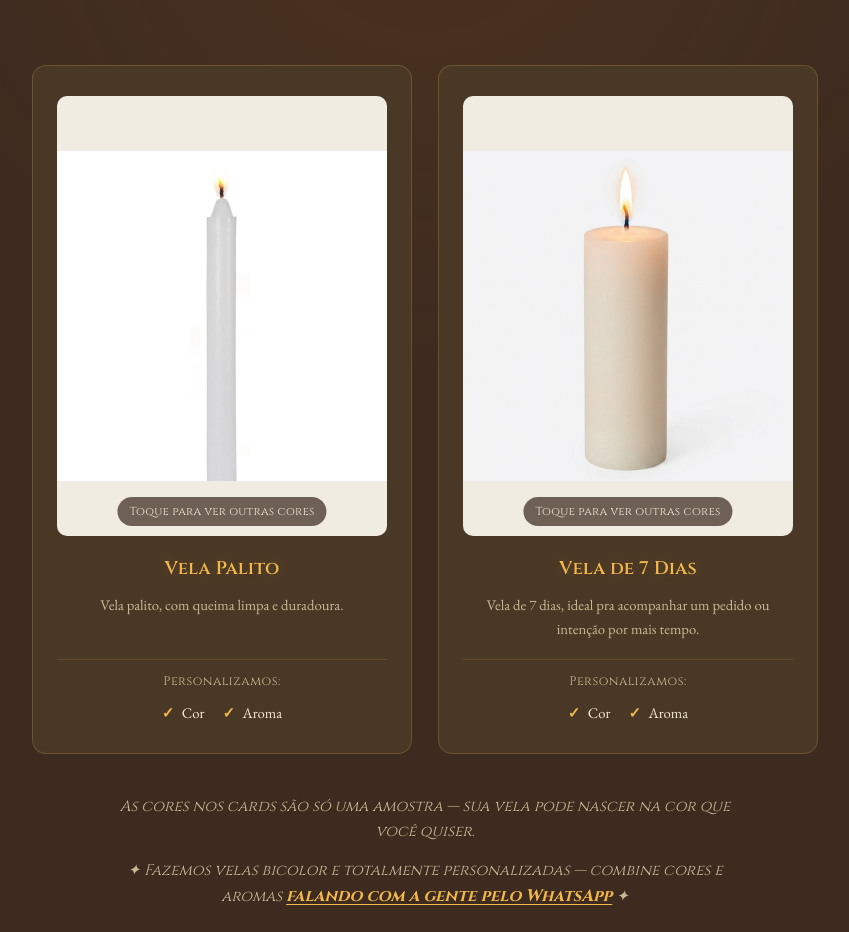
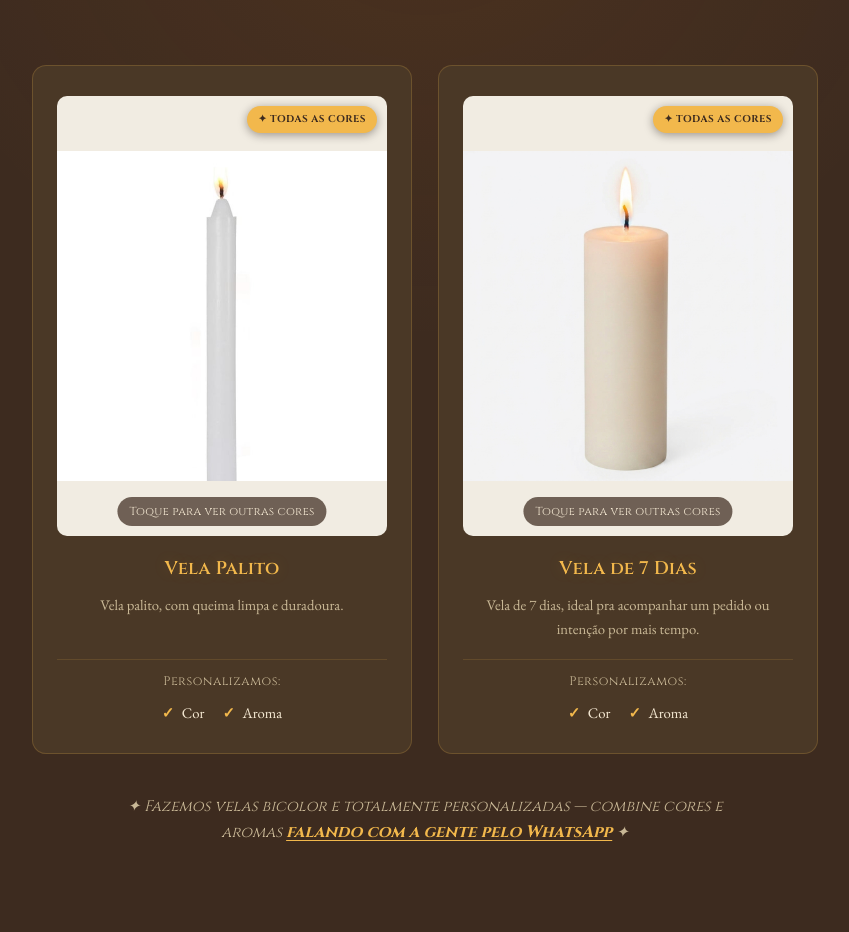
Before and after one commit to NicolasMarrai/velasDominus, a website: page index.html in a window 1280 px wide. Shown: the part 4800-5732 px from the top of the page, without its empty margins (215-1064 px from the left). Drawn offline with nearby package versions, Linux system fonts and the light colour scheme.

Commit message:
Add product badge for color options and remove outdated note on color samples

```diff
--- a/css/style.css
+++ b/css/style.css
@@ -1067,6 +1067,28 @@ section {
   display: block;
 }
 
+/* selo no canto da foto: "todas as cores disponíveis". Dourado sólido com texto
+   escuro — contraste forte tanto sobre a foto clara quanto sobre a cinza, e
+   destaca sem competir com o nome da vela (bem menor, em caixa alta). */
+.product-badge {
+  position: absolute;
+  top: 10px;
+  right: 10px;
+  z-index: 2;
+  background: var(--serene-gold);
+  color: var(--serene-bg);
+  font-family: var(--font-heading);
+  font-size: 0.62rem;
+  font-weight: 700;
+  letter-spacing: 0.05em;
+  text-transform: uppercase;
+  padding: 5px 11px;
+  border-radius: 999px;
+  white-space: nowrap;
+  box-shadow: 0 2px 10px rgba(24, 14, 7, 0.4);
+  pointer-events: none;
+}
+
 .product-media-hint {
   position: absolute;
   left: 50%;
@@ -1227,10 +1249,6 @@ section {
   font-family: var(--font-heading);
   font-style: italic;
   font-size: 0.95rem;
-}
-/* quando há dois avisos seguidos (cores + bicolor), aproxima o segundo */
-.catalog-note + .catalog-note {
-  margin-top: 14px;
 }
 .catalog-note-link {
   color: var(--serene-gold);
--- a/index.html
+++ b/index.html
@@ -400,6 +400,7 @@
                   loading="lazy"
                   decoding="async"
                 />
+                <span class="product-badge">✦ Todas as cores</span>
                 <span class="product-media-hint"
                   >Toque para ver outras cores</span
                 >
@@ -470,6 +471,7 @@
                   loading="lazy"
                   decoding="async"
                 />
+                <span class="product-badge">✦ Todas as cores</span>
                 <span class="product-media-hint"
                   >Toque para ver outras cores</span
                 >
@@ -530,11 +532,6 @@
               </div>
             </article>
           </div>
-
-          <p class="catalog-note">
-            As cores nos cards são só uma amostra — sua vela pode nascer na cor
-            que você quiser.
-          </p>
 
           <p class="catalog-note">
             ✦ Fazemos velas bicolor e totalmente personalizadas — combine cores
```
Also changed, not shown: css/style.min.css.
